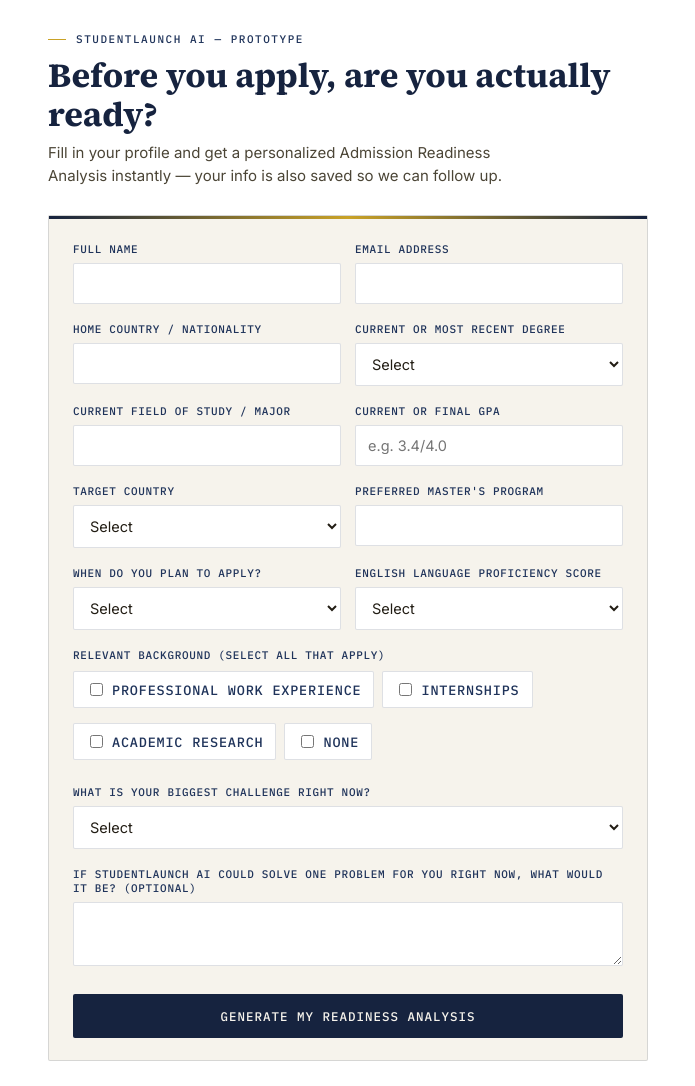
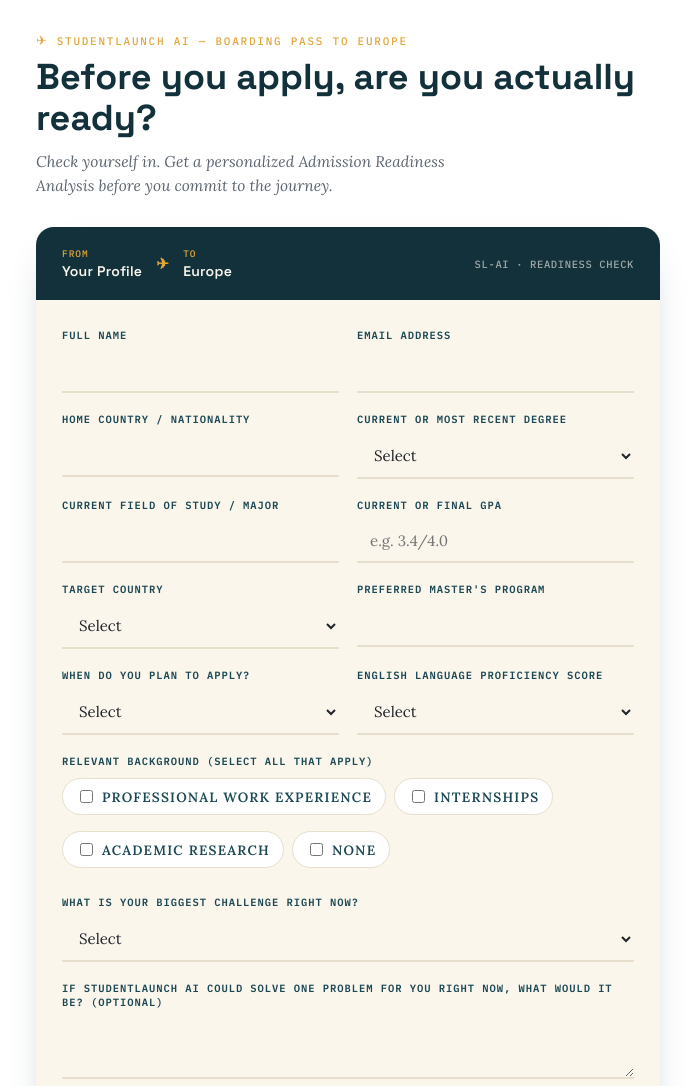
Before and after one commit to maliktozluuu/studentlaunch-widget, a plain HTML site: page index.html in a window 1280 px wide. Shown: the top 1086 px of the page, without its empty margins (292-987 px from the left). Drawn offline with Linux system fonts and the light colour scheme.

Commit message:
Add files via upload

```diff
--- a/index.html
+++ b/index.html
@@ -5,90 +5,147 @@
 <meta name="viewport" content="width=device-width, initial-scale=1.0">
 <title>Admission Readiness Analysis</title>
 <style>
-  @import url('https://fonts.googleapis.com/css2?family=Source+Serif+4:opsz,wght@8..60,400;8..60,600;8..60,700&family=Inter:wght@400;500;600&family=IBM+Plex+Mono:wght@500;600&display=swap');
+  @import url('https://fonts.googleapis.com/css2?family=Space+Grotesk:wght@500;600;700&family=Lora:ital,wght@0,400;0,500;0,600;1,400&family=IBM+Plex+Mono:wght@500;600&display=swap');
 
   :root{
-    --navy:#16233F;
-    --navy-2:#1F335A;
-    --gold:#C9A227;
-    --paper:#F6F3EC;
-    --sage:#5E7A5B;
-    --coral:#B0503F;
-    --ink:#221D14;
-    --line: rgba(22,35,63,0.14);
+    --ink-night:#12313B;
+    --ink-night-2:#1B4854;
+    --amber:#E2A63B;
+    --coral:#D9695B;
+    --sage:#5E9A7C;
+    --paper:#FBF6EC;
+    --paper-line:#E7DFCC;
+    --text:#20242A;
+    --text-soft:#5C6570;
   }
   *{box-sizing:border-box;}
-  body{margin:0; background:transparent; font-family:'Inter',sans-serif; color:var(--ink);}
-  .wrap{max-width:640px; margin:0 auto; padding:32px 20px 48px;}
-  .eyebrow{
-    font-family:'IBM Plex Mono',monospace; font-size:11px; letter-spacing:.14em;
-    text-transform:uppercase; color:var(--navy-2); display:flex; align-items:center; gap:10px; margin-bottom:10px;
+  body{margin:0; background:transparent; font-family:'Lora',serif; color:var(--text);}
+  .wrap{max-width:660px; margin:0 auto; padding:32px 18px 52px;}
+
+  .kicker{
+    font-family:'IBM Plex Mono',monospace; font-size:11px; letter-spacing:.16em; text-transform:uppercase;
+    color:var(--amber); margin-bottom:8px; display:flex; align-items:center; gap:8px;
   }
-  .eyebrow::before{content:""; width:18px;height:1px;background:var(--gold); display:inline-block;}
-  h1{font-family:'Source Serif 4',serif; font-weight:700; font-size:clamp(26px,4vw,34px); line-height:1.15; margin:0 0 8px; color:var(--navy);}
-  .sub{font-size:15px; color:#4b4536; max-width:48ch; line-height:1.5; margin-bottom:28px;}
+  .kicker::before{content:"✈"; font-size:13px;}
+  h1{
+    font-family:'Space Grotesk',sans-serif; font-weight:700; font-size:clamp(27px,4.4vw,36px);
+    line-height:1.14; margin:0 0 10px; color:var(--ink-night);
+  }
+  .sub{font-size:15.5px; color:var(--text-soft); max-width:50ch; line-height:1.55; margin-bottom:30px; font-style:italic;}
 
-  form{background:var(--paper); border:1px solid var(--line); border-radius:2px; padding:26px 24px 22px; position:relative;}
-  form::before{content:""; position:absolute; top:0;left:0;right:0;height:3px; background: linear-gradient(90deg, var(--navy), var(--gold) 50%, var(--navy));}
-  .field{margin-bottom:18px;}
-  label{display:block; font-family:'IBM Plex Mono',monospace; font-size:11px; letter-spacing:.06em; text-transform:uppercase; color:var(--navy-2); margin-bottom:7px;}
+  /* ── Boarding pass card ── */
+  .pass{
+    background:var(--paper);
+    border-radius:18px;
+    box-shadow:0 18px 40px -22px rgba(18,49,59,0.45);
+    overflow:hidden;
+    position:relative;
+  }
+  .pass-top{
+    background:var(--ink-night);
+    color:var(--paper);
+    padding:20px 26px;
+    display:flex;
+    justify-content:space-between;
+    align-items:center;
+  }
+  .route{
+    display:flex; align-items:center; gap:14px;
+    font-family:'Space Grotesk',sans-serif; font-weight:600; font-size:14px; letter-spacing:.02em;
+  }
+  .route .city{display:flex; flex-direction:column; gap:2px;}
+  .route .city small{
+    font-family:'IBM Plex Mono',monospace; font-weight:500; font-size:9.5px; letter-spacing:.1em;
+    color:var(--amber); text-transform:uppercase;
+  }
+  .route .plane{color:var(--amber); font-size:15px;}
+  .pass-id{
+    font-family:'IBM Plex Mono',monospace; font-size:10.5px; letter-spacing:.06em; color:rgba(251,246,236,.6);
+  }
+
+  form{padding:28px 26px 24px;}
+
+  .field{margin-bottom:19px;}
+  label{
+    display:block; font-family:'IBM Plex Mono',monospace; font-weight:600; font-size:10.5px;
+    letter-spacing:.09em; text-transform:uppercase; color:var(--ink-night-2); margin-bottom:8px;
+  }
   input, select, textarea{
-    width:100%; padding:11px 12px; border:1px solid var(--line); background:#fff; border-radius:2px;
-    font-family:'Inter',sans-serif; font-size:14.5px; color:var(--ink);
+    width:100%; padding:11px 13px; border:none; border-bottom:2px solid var(--paper-line); background:transparent;
+    font-family:'Lora',serif; font-size:15px; color:var(--text); border-radius:0;
   }
-  textarea{resize:vertical; min-height:64px;}
-  input:focus, select:focus, textarea:focus{outline:2px solid var(--gold); outline-offset:1px;}
-  .row2{display:grid;grid-template-columns:1fr 1fr;gap:14px;}
+  textarea{resize:vertical; min-height:60px;}
+  input:focus, select:focus, textarea:focus{outline:none; border-bottom-color:var(--amber);}
+  .row2{display:grid;grid-template-columns:1fr 1fr;gap:18px;}
 
-  fieldset{border:none; padding:0; margin:0 0 18px;}
+  fieldset{border:none; padding:0; margin:0 0 19px;}
   legend{
-    font-family:'IBM Plex Mono',monospace; font-size:11px; letter-spacing:.06em; text-transform:uppercase;
-    color:var(--navy-2); margin-bottom:9px; padding:0;
+    font-family:'IBM Plex Mono',monospace; font-weight:600; font-size:10.5px; letter-spacing:.09em;
+    text-transform:uppercase; color:var(--ink-night-2); margin-bottom:10px; padding:0;
   }
   .checks{display:flex; flex-wrap:wrap; gap:8px;}
   .chk{
-    display:flex; align-items:center; gap:6px; border:1px solid var(--line); background:#fff;
-    padding:8px 12px; border-radius:2px; font-size:13.5px; cursor:pointer;
+    display:flex; align-items:center; gap:6px; border:1.5px solid var(--paper-line); background:#fff;
+    padding:8px 13px; border-radius:999px; font-family:'Lora',serif; font-size:13.5px; cursor:pointer;
+    transition:border-color .15s ease;
   }
-  .chk input{width:auto;}
+  .chk:has(input:checked){border-color:var(--amber); background:#FEF6E8;}
+  .chk input{width:auto; accent-color:var(--amber);}
 
   button{
-    width:100%; margin-top:6px; padding:14px; background:var(--navy); color:var(--paper); border:none;
-    border-radius:2px; font-family:'IBM Plex Mono',monospace; font-size:12.5px; letter-spacing:.08em;
-    text-transform:uppercase; cursor:pointer; transition:background .15s ease;
+    width:100%; margin-top:22px; padding:16px; background:var(--amber); color:var(--ink-night); border:none;
+    border-radius:10px; font-family:'Space Grotesk',sans-serif; font-weight:700; font-size:14px; letter-spacing:.01em;
+    cursor:pointer; transition:transform .15s ease, box-shadow .15s ease; box-shadow:0 10px 22px -10px rgba(226,166,59,0.7);
   }
-  button:hover{background:var(--navy-2);}
-  button:disabled{opacity:.55;cursor:default;}
+  button:hover{transform:translateY(-1px);}
+  button:disabled{opacity:.5; cursor:default; transform:none;}
 
-  .report{
-    display:none; margin-top:22px; background:var(--paper); border:1px solid var(--line);
-    padding:28px 26px; position:relative; animation: rise .4s ease;
+  .loading{
+    display:none; margin-top:20px; padding:0 26px 24px; font-family:'IBM Plex Mono',monospace;
+    font-size:12px; color:var(--ink-night-2);
   }
-  @keyframes rise{from{opacity:0; transform:translateY(8px);} to{opacity:1; transform:translateY(0);}}
-  .report-head{display:flex; justify-content:space-between; align-items:flex-start; border-bottom:1px solid var(--line); padding-bottom:14px; margin-bottom:16px;}
-  .report-head h2{font-family:'Source Serif 4',serif; font-size:19px; margin:0; color:var(--navy);}
-  .stamp{
-    font-family:'IBM Plex Mono',monospace; font-size:11px; letter-spacing:.1em; text-transform:uppercase;
-    padding:6px 12px; border:1.5px solid var(--sage); color:var(--sage); border-radius:2px; transform:rotate(-2deg); white-space:nowrap;
-  }
-  .stamp.caution{border-color:var(--coral); color:var(--coral);}
-  .report-body{font-size:14.5px; line-height:1.65; color:#332d1f; white-space:pre-wrap;}
-  .report-body strong{color:var(--navy);}
-
-  .loading{display:none; margin-top:22px; font-family:'IBM Plex Mono',monospace; font-size:12px; color:var(--navy-2); letter-spacing:.05em;}
   .loading .dots::after{content:''; animation: dots 1.2s steps(4,end) infinite;}
   @keyframes dots{0%{content:'';}25%{content:'.';}50%{content:'..';}75%{content:'...';}100%{content:'';}}
 
-  .foot-note{margin-top:18px; font-size:11.5px; color:#8a8368; line-height:1.5;}
-  .error{display:none; margin-top:14px; font-size:13px; color:var(--coral); font-family:'IBM Plex Mono',monospace;}
-  .save-note{display:none; margin-top:10px; font-size:11.5px; color:var(--sage); font-family:'IBM Plex Mono',monospace;}
+  .error{display:none; margin:0 26px 20px; font-size:13px; color:var(--coral); font-family:'IBM Plex Mono',monospace;}
+
+  /* ── Result stub ── */
+  .report{
+    display:none;
+    padding:26px 26px 28px;
+    animation: rise .4s ease;
+  }
+  @keyframes rise{from{opacity:0; transform:translateY(8px);} to{opacity:1; transform:translateY(0);}}
+  .report-head{display:flex; justify-content:space-between; align-items:center; margin-bottom:18px;}
+  .report-head h2{font-family:'Space Grotesk',sans-serif; font-weight:700; font-size:18px; margin:0; color:var(--ink-night);}
+  .badge{
+    font-family:'IBM Plex Mono',monospace; font-weight:600; font-size:11px; letter-spacing:.05em;
+    padding:8px 15px; border-radius:999px; background:#EAF5EE; color:var(--sage); white-space:nowrap;
+  }
+  .badge::before{content:"● "; }
+  .badge.caution{background:#FBEBE7; color:var(--coral);}
+  .report-body{font-size:15px; line-height:1.75; color:var(--text); white-space:pre-wrap;}
+  .report-body strong{color:var(--ink-night); font-family:'Lora',serif; font-weight:600;}
+
+  .save-note{margin-top:14px; font-size:12px; color:var(--sage); font-family:'IBM Plex Mono',monospace;}
+  .foot-note{margin-top:20px; font-size:11.5px; color:var(--text-soft); line-height:1.5; border-top:1px solid var(--paper-line); padding-top:14px;}
 </style>
 </head>
 <body>
 <div class="wrap">
-  <div class="eyebrow">StudentLaunch AI — Prototype</div>
+  <div class="kicker">StudentLaunch AI — Boarding Pass to Europe</div>
   <h1>Before you apply, are you actually ready?</h1>
-  <div class="sub">Fill in your profile and get a personalized Admission Readiness Analysis instantly — your info is also saved so we can follow up.</div>
+  <div class="sub">Check yourself in. Get a personalized Admission Readiness Analysis before you commit to the journey.</div>
+
+  <div class="pass">
+    <div class="pass-top">
+      <div class="route">
+        <div class="city"><small>From</small>Your Profile</div>
+        <span class="plane">✈</span>
+        <div class="city"><small>To</small><span id="destLabel">Europe</span></div>
+      </div>
+      <div class="pass-id">SL-AI · READINESS CHECK</div>
+    </div>
 
     <form id="readinessForm">
       <div class="row2">
@@ -197,25 +254,25 @@
         <textarea id="oneProblem"></textarea>
       </div>
 
-    <button type="submit" id="submitBtn">Generate My Readiness Analysis</button>
+      <button type="submit" id="submitBtn">Check In For Your Readiness Analysis</button>
     </form>
 
-  <div class="loading" id="loading">Evaluating your profile<span class="dots"></span></div>
+    <div class="loading" id="loading">Processing your check-in<span class="dots"></span></div>
     <div class="error" id="error"></div>
 
     <div class="report" id="report">
       <div class="report-head">
-      <h2>Admission Readiness Report</h2>
-      <div class="stamp" id="stamp">REVIEWED</div>
+        <h2>Boarding Result</h2>
+        <div class="badge" id="stamp">CLEARED</div>
       </div>
       <div class="report-body" id="reportBody"></div>
-    <div class="save-note" id="saveNote">✓ Your profile has been saved.</div>
+      <div class="save-note" id="saveNote" style="display:none;">✓ Your profile has been saved.</div>
       <div class="foot-note">This analysis is general guidance, not an official admission guarantee. StudentLaunch AI — validation-stage prototype.</div>
+    </div>
   </div>
 </div>
 
 <script>
-// TODO: paste your Google Apps Script Web App URL here after deploying it.
 const SHEET_WEBHOOK_URL = "https://script.google.com/macros/s/AKfycbwAgWQxyJLDSa3UmzsgcoNSYfokASvXrR8SKml0_5k0PURWmMfFYv3kIrGoTbvcpYGr/exec";
 
 const form = document.getElementById('readinessForm');
@@ -226,6 +283,11 @@ const errorEl = document.getElementById('error');
 const submitBtn = document.getElementById('submitBtn');
 const stamp = document.getElementById('stamp');
 const saveNote = document.getElementById('saveNote');
+const destLabel = document.getElementById('destLabel');
+
+document.getElementById('country').addEventListener('change', (e) => {
+  destLabel.textContent = e.target.value || 'Europe';
+});
 
 form.addEventListener('submit', async (e) => {
   e.preventDefault();
@@ -290,10 +352,10 @@ Keep the total under 180-220 words. Do not overpromise; be realistic and support
 
     const lower = text.toLowerCase();
     if (lower.includes('challenging') || lower.includes('risk') || lower.includes('low') || lower.includes('weak')) {
-      stamp.textContent = 'NEEDS WORK';
+      stamp.textContent = 'NEEDS PREP';
       stamp.classList.add('caution');
     } else {
-      stamp.textContent = 'REVIEWED';
+      stamp.textContent = 'CLEARED';
       stamp.classList.remove('caution');
     }
 
@@ -308,9 +370,7 @@ Keep the total under 180-220 words. Do not overpromise; be realistic and support
           body: JSON.stringify({ ...data, aiReport: text })
         });
         saveNote.style.display = 'block';
-      } catch (saveErr) {
-        // Saving is best-effort; don't block the report if it fails
-      }
+      } catch (saveErr) {}
     }
   } catch (err) {
     errorEl.textContent = 'Something went wrong, please try again.';
```
Lines whose indentation alone changed are shown as unchanged.
